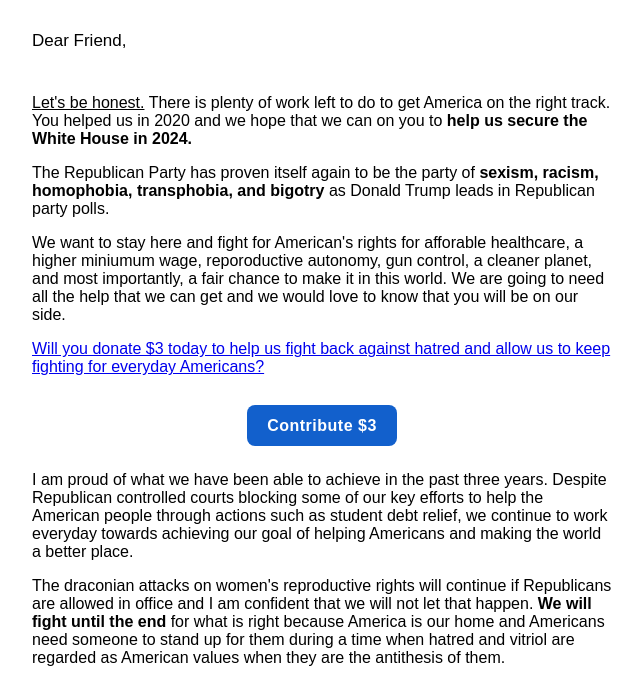
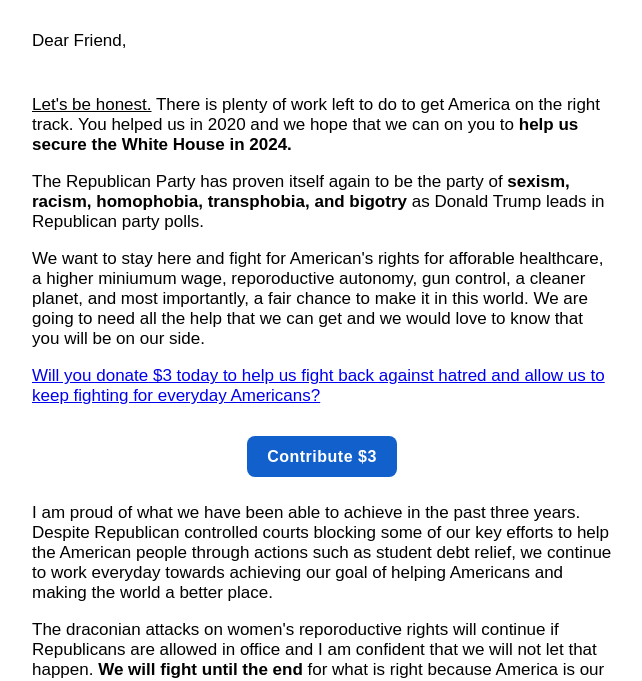
Before and after one commit to JawnMayer/Political-Email-Template, a plain HTML site: page index.html in a window 1280 px wide. Shown: the part 109-790 px from the top of the page, without its empty margins (318-960 px from the left). Drawn offline with Linux system fonts and the light colour scheme; files whose address does not match are found by name.

Commit message:
Update index.html

```diff
--- a/index.html
+++ b/index.html
@@ -18,6 +18,9 @@
       }
       img {
         border: 0;
+      }
+      p {
+        font-size: 17px;
       }
       .wrapper {
         width: 100%;
@@ -102,7 +105,7 @@
 
         <p>I am proud of what we have been able to achieve in the past three years. Despite Republican controlled courts blocking some of our key efforts to help the American people through actions such as student debt relief, we continue to work everyday towards achieving our goal of helping Americans and making the world a better place.  </p>
 
-        <p>The draconian attacks on women's reproductive rights will continue if Republicans are allowed in office and I am confident that we will not let that happen. <b> We will fight until the end </b> for what is right because America is our home and Americans need someone to stand up for them during a time when hatred and vitriol are regarded as American values when they are the antithesis of them.  </p>
+        <p>The draconian attacks on women's reporoductive rights will continue if Republicans are allowed in office and I am confident that we will not let that happen. <b> We will fight until the end </b> for what is right because America is our home and Americans need someone to stand up for them during a time when hatred and vitriol are regarded as American values when they are the antithesis of them.  </p>
 
       </td>
     </tr>
@@ -127,7 +130,7 @@
       <tr>
         <td style="padding: 20px 20px; text-align: center; color: #808080;" class="footer">
 
-          <p>Paid for by the Democratic National Committee, <a href="https://democrats.org"> www.democrats.org </a>, and not authorized by any candidate or candidate’s committee</p>
+          <p>Paid for by the Democratic National Committee, <a href="https://democrats.org"> www.democrats.org</a>, and not authorized by any candidate or candidate’s committee</p>
 
           <p>This email was sent by:
             Joe Biden For President
```
